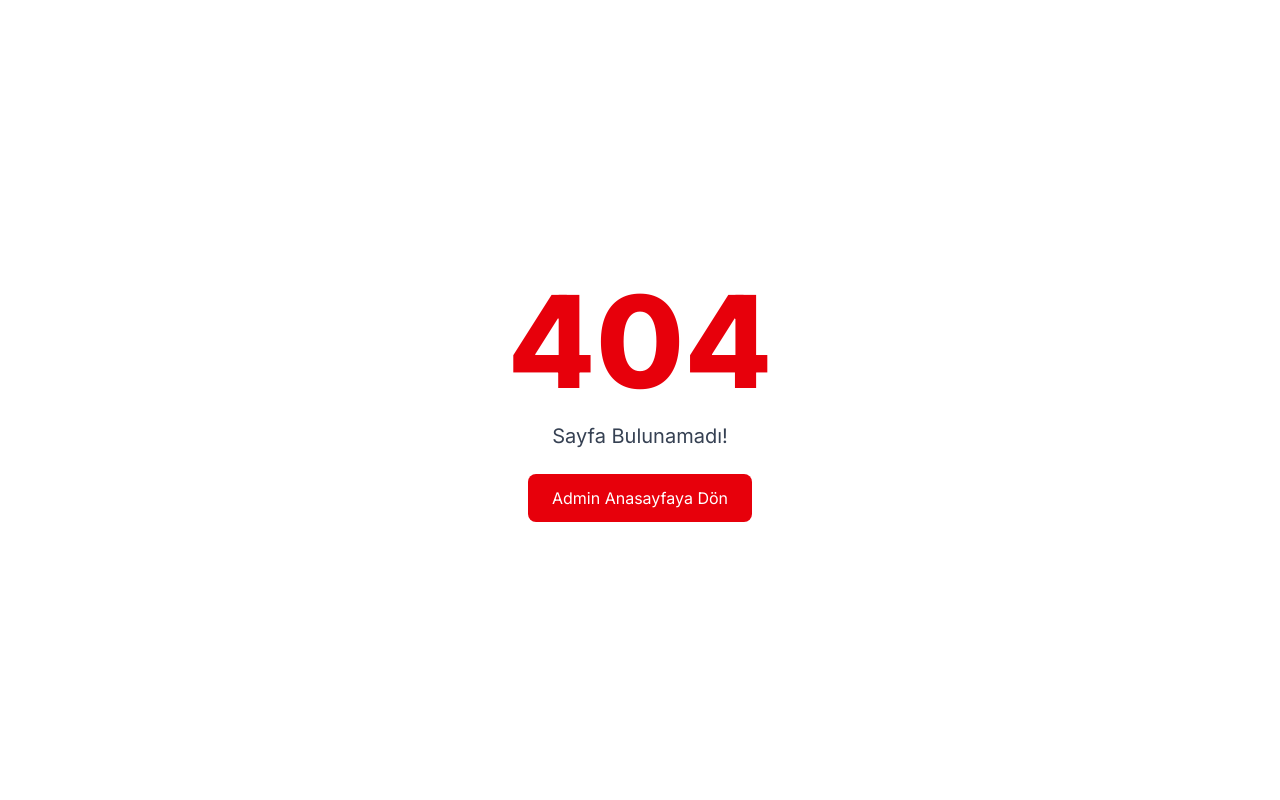
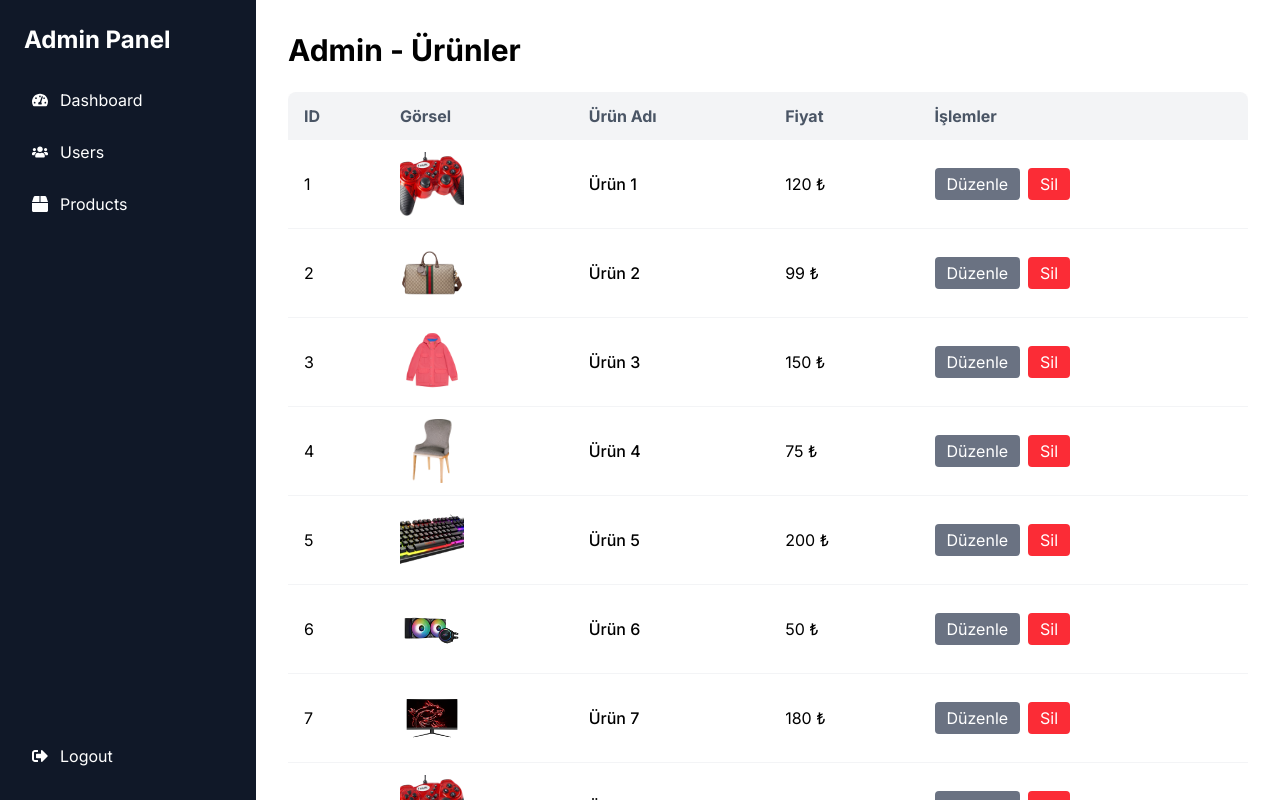
Before and after one commit to Sevvalercan/ecommerce-app, a Next.js app: page /admin/products in a window 1280 px wide. Before the commit this address had no page. Built offline with nearby package versions, Linux system fonts and the light colour scheme; a web font is replaced by a local one.

Commit message:
feat: Add AdminProductsPage component with product management functionality; implement edit and delete actions

```diff
--- /dev/null
+++ b/src/app/admin/products/page.tsx
@@ -0,0 +1,78 @@
+"use client";
+
+import { useState } from "react";
+import toast, { Toaster } from "react-hot-toast";
+import { products as productsData, Product } from "@/data/products";
+
+export default function AdminProductsPage() {
+  const [products, setProducts] = useState<Product[]>(productsData);
+
+  const handleEdit = (id: number) => toast("Edit product id: " + id);
+  const handleDelete = (id: number) => {
+    if (confirm("Ürünü silmek istediğine emin misin?")) {
+      setProducts((prev) => prev.filter((p) => p.id !== id));
+      toast.success("Ürün silindi!");
+    }
+  };
+
+  return (
+    <div className="min-h-screen p-8 ">
+      <Toaster />
+      <h1 className="text-3xl font-bold mb-6">Admin - Ürünler</h1>
+
+      <div className="overflow-x-auto">
+        <table className="min-w-full shadow-md rounded-lg overflow-hidden">
+          <thead className="bg-gray-100">
+            <tr>
+              <th className="py-3 px-4 text-left text-gray-600">ID</th>
+              <th className="py-3 px-4 text-left text-gray-600">Görsel</th>
+              <th className="py-3 px-4 text-left text-gray-600">Ürün Adı</th>
+              <th className="py-3 px-4 text-left text-gray-600">Fiyat</th>
+              <th className="py-3 px-4 text-left text-gray-600">İşlemler</th>
+            </tr>
+          </thead>
+          <tbody>
+            {products.map((product) => (
+              <tr
+                key={product.id}
+                className="border-b border-gray-100  hover:bg-gray-50 transition"
+              >
+                <td className="py-3 px-4">{product.id}</td>
+                <td className="py-3 px-4">
+                  <img
+                    src={product.image}
+                    alt={product.name}
+                    className="w-16 h-16 object-cover rounded-md"
+                  />
+                </td>
+                <td className="py-3 px-4 font-medium">{product.name}</td>
+                <td className="py-3 px-4">{product.price} ₺</td>
+                <td className="py-3 px-4 space-x-2">
+                  <button
+                    className="bg-gray-500 text-white px-3 py-1 rounded hover:bg-green-700 transition"
+                    onClick={() => handleEdit(product.id)}
+                  >
+                    Düzenle
+                  </button>
+                  <button
+                    className="bg-red-500 text-white px-3 py-1 rounded hover:bg-red-600 transition"
+                    onClick={() => handleDelete(product.id)}
+                  >
+                    Sil
+                  </button>
+                </td>
+              </tr>
+            ))}
+            {products.length === 0 && (
+              <tr>
+                <td colSpan={5} className="py-4 text-center text-gray-500">
+                  Ürün bulunamadı
+                </td>
+              </tr>
+            )}
+          </tbody>
+        </table>
+      </div>
+    </div>
+  );
+}
```
